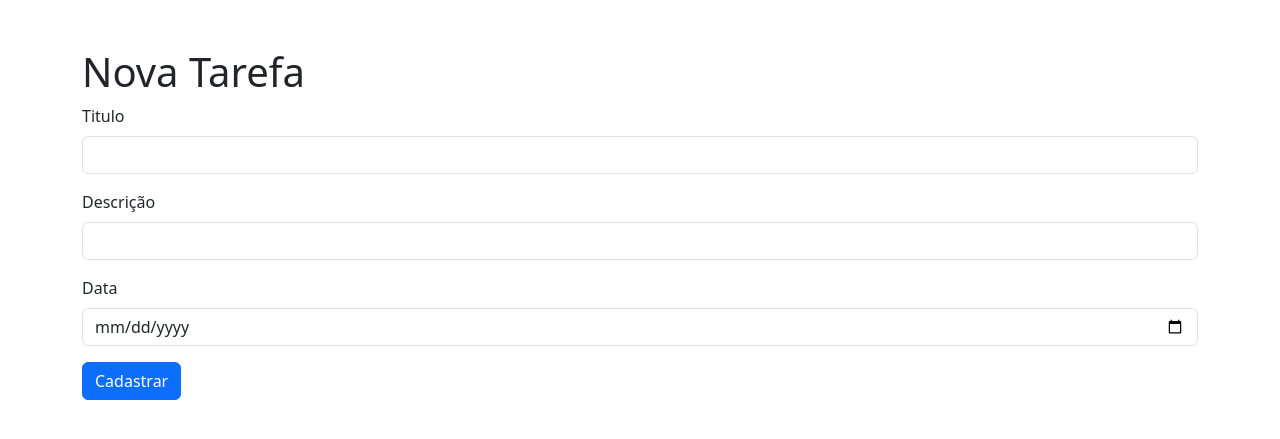
After one commit to sorza/django-task, a Django app: page /create/ in a window 1280 px wide. The commit adds this page. Shown: the top 439 px of the page. Run offline with Django 5.2, Linux system fonts and the light colour scheme.

Commit message:
Listando e adicionando dados

```diff
--- a/task/urls.py
+++ b/task/urls.py
@@ -1,7 +1,8 @@
 from django.urls import path
-from .views import index, task_list
+from .views import index, task_list,create_task
 
 urlpatterns = [
     path('', index, name='index'),
     path('tasks/', task_list, name='tasks'),
+    path('create/', create_task, name='create'),
 ]
--- a/task/views.py
+++ b/task/views.py
@@ -1,7 +1,20 @@
-from django.shortcuts import render
+from django.shortcuts import redirect, render
+from task.models import Tarefa
 
 def index(request):
     return render(request, 'task/index.html')
 
 def task_list(request):
-    return render(request, 'task/tasks.html')
+    tarefas = Tarefa.objects.all()
+    return render(request, 'task/tasks.html', {'tarefas': tarefas})
+
+def create_task(request):
+    if request.method == 'POST':
+        titulo = request.POST.get('titulo')
+        descricao = request.POST.get('descricao')
+        data = request.POST.get('data')
+        status = False
+        Tarefa.objects.create(titulo = titulo, descricao = descricao, data = data, status = status)
+        return redirect('tasks')
+
+    return render(request, 'task/create_task.html')
--- /dev/null
+++ b/templates/task/create_task.html
@@ -0,0 +1,33 @@
+<!DOCTYPE html>
+<html lang="pt-br">
+<head>
+    <meta charset="UTF-8">
+    <meta name="viewport" content="width=device-width, initial-scale=1.0">
+    <title>Nova Tarefa</title>
+    <link href="https://cdn.jsdelivr.net/npm/bootstrap@5.3.8/dist/css/bootstrap.min.css" rel="stylesheet" integrity="sha384-sRIl4kxILFvY47J16cr9ZwB07vP4J8+LH7qKQnuqkuIAvNWLzeN8tE5YBujZqJLB" crossorigin="anonymous">
+</head>
+<body>
+    <div class="container">
+        <h1 class="mt-5"> Nova Tarefa</h1>
+
+        <form method="POST">
+            {% csrf_token %}
+            <div class="mb-3">
+                <label for="titulo" class="form-label">Titulo</label>
+                <input type="text" class="form-control" id="titulo" name="titulo">
+            </div>
+            <div class="mb-3">
+                <label for="descricao" class="form-label">Descrição</label>
+                <input type="text" class="form-control" id="descricao" name="descricao">
+            </div>
+            <div class="mb-3">
+                <label for="data" class="form-label">Data</label>
+                <input type="date" class="form-control" id="data" name="data">
+            </div>
+            <button type="submit" class="btn btn-primary">Cadastrar</button>
+        </form>
+    </div>
+
+    <script src="https://cdn.jsdelivr.net/npm/bootstrap@5.3.8/dist/js/bootstrap.bundle.min.js" integrity="sha384-FKyoEForCGlyvwx9Hj09JcYn3nv7wiPVlz7YYwJrWVcXK/BmnVDxM+D2scQbITxI" crossorigin="anonymous"></script>
+</body>
+</html>
```
Also changed, not shown: templates/task/tasks.html (+11 -7 lines), db.sqlite3.
